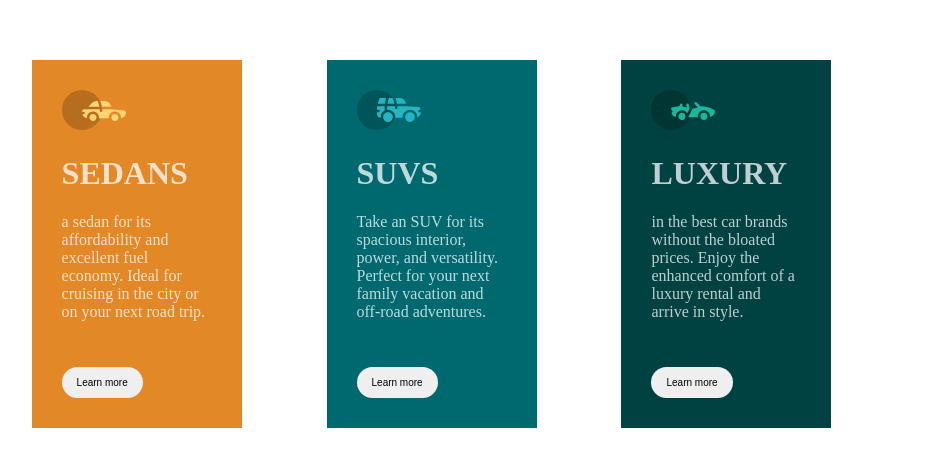
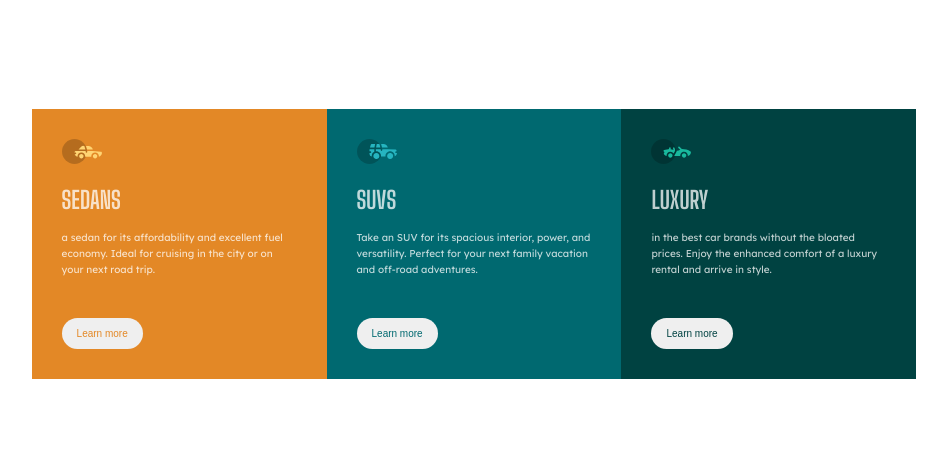
Before and after one commit to outerpreneur/3-column-preview-card-component-main, a plain HTML site: page index.html in a window 1280 px wide. Shown: the part 164-630 px from the top of the page, without its empty margins (166-1113 px from the left). Drawn offline with Linux system fonts and the light colour scheme.

Commit message:
version 2

```diff
--- a/index.html
+++ b/index.html
@@ -6,6 +6,7 @@
 
   <link rel="icon" type="image/png" sizes="32x32" href="./images/favicon-32x32.png">
   <link rel="stylesheet" href="styles.css">
+  <link href="https://fonts.googleapis.com/css2?family=Big+Shoulders+Display:wght@700&family=Lexend+Deca&display=swap" rel="stylesheet">
 
   <title>Frontend Mentor | 3-column preview card component</title>
 
--- a/styles.css
+++ b/styles.css
@@ -23,29 +23,52 @@ body {
 .column1 {
     background-color: var(--column1);
     padding: 30px;
-    width: 150px;
 }
 
 .column2 {
     background-color: var(--column2);
     padding: 30px;
-    width: 150px;
 }
 
 .column3 {
     background-color: var(--column3);
     padding: 30px;
-    width: 150px;
 }
 
 .container h1 {
     text-transform: uppercase;
+    font-family: 'Big Shoulders Display';
+    font-size: 1.5rem ;
 }
 
 button {
-    margin-top: 30px;
     padding: 10px 15px;
     border-radius: 25px;
     border: none;
     font-size: 10px;
+    margin-top: 30px;
+    font-weight: 400;
 }
+
+p {
+    font-family: 'Lexend Deca', sans-serif;
+    font-size: 10px;
+    line-height: 1.6;
+}
+
+img {
+    width: 40px;
+    height: auto;
+}
+
+.column1 button {
+    color: var(--column1);
+}
+
+.column2 button {
+    color: var(--column2);
+}
+
+.column3 button {
+    color: var(--column3);
+}
```
